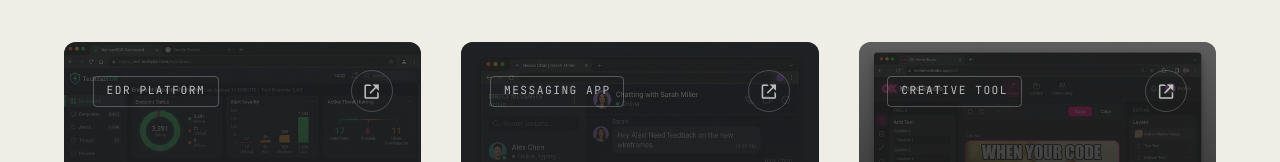
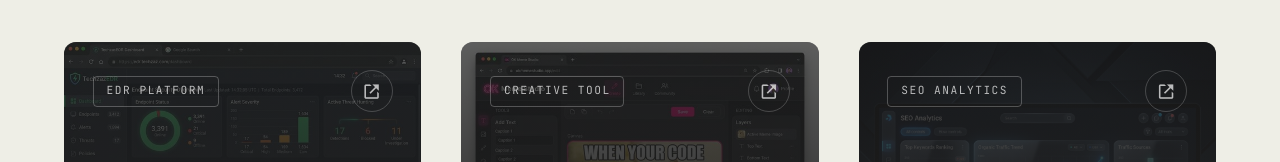
Before and after one commit to TharukiJ/Portfolio-3, a Next.js app: page / in a window 1280 px wide. Shown: the part 2585-2747 px from the top of the page. Built offline with nearby package versions, Linux system fonts and the light colour scheme; a web font is replaced by a local one.

Commit message:
Update ProjectsSection.jsx

```diff
--- a/app/components/ProjectsSection.jsx
+++ b/app/components/ProjectsSection.jsx
@@ -9,14 +9,6 @@ const PROJECTS = [
     bg: "/images/techzaz_dashboard.png",
     link: "https://techzazedr-frontend-production.up.railway.app/",
     tags: ["ANGULAR", "FASTAPI", "PYTHON", "FIREBASE", "GSAP", "FIRESTORE"],
-  },
-  {
-    title: "REAL-TIME CHAT",
-    category: "MESSAGING APP",
-    desc: "A sleek, modern real-time messaging web application. Features live typing indicators, instant message delivery, and secure authentication to keep conversations private and fast.",
-    bg: "/images/chat_app_bg.png",
-    link: "https://real-time-chat-aouqhx3qv-tharukijs-projects.vercel.app/",
-    tags: ["REACT", "NODE.JS", "SOCKET.IO", "CSS"],
   },
   {
     title: "OK MEME STUDIO",
```
